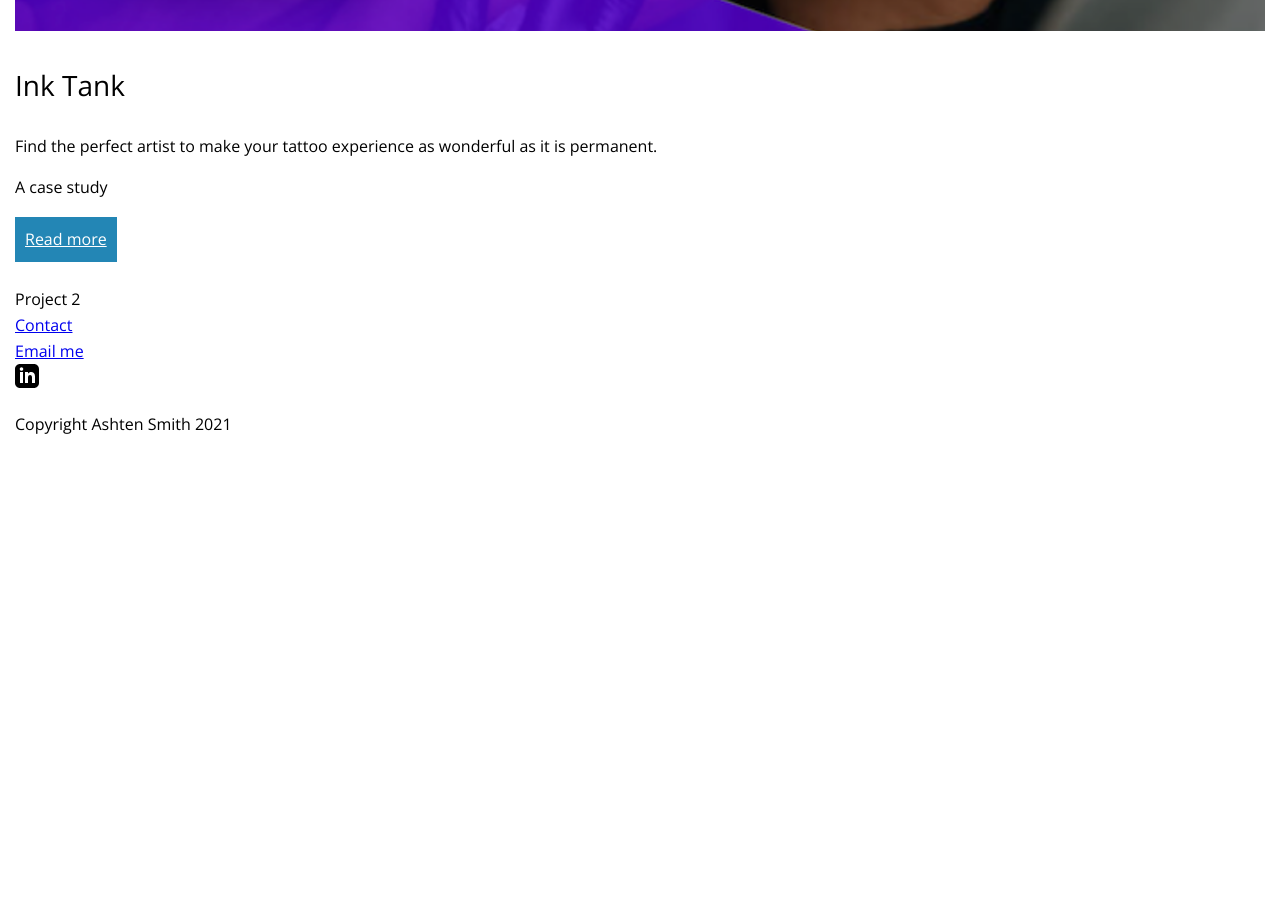
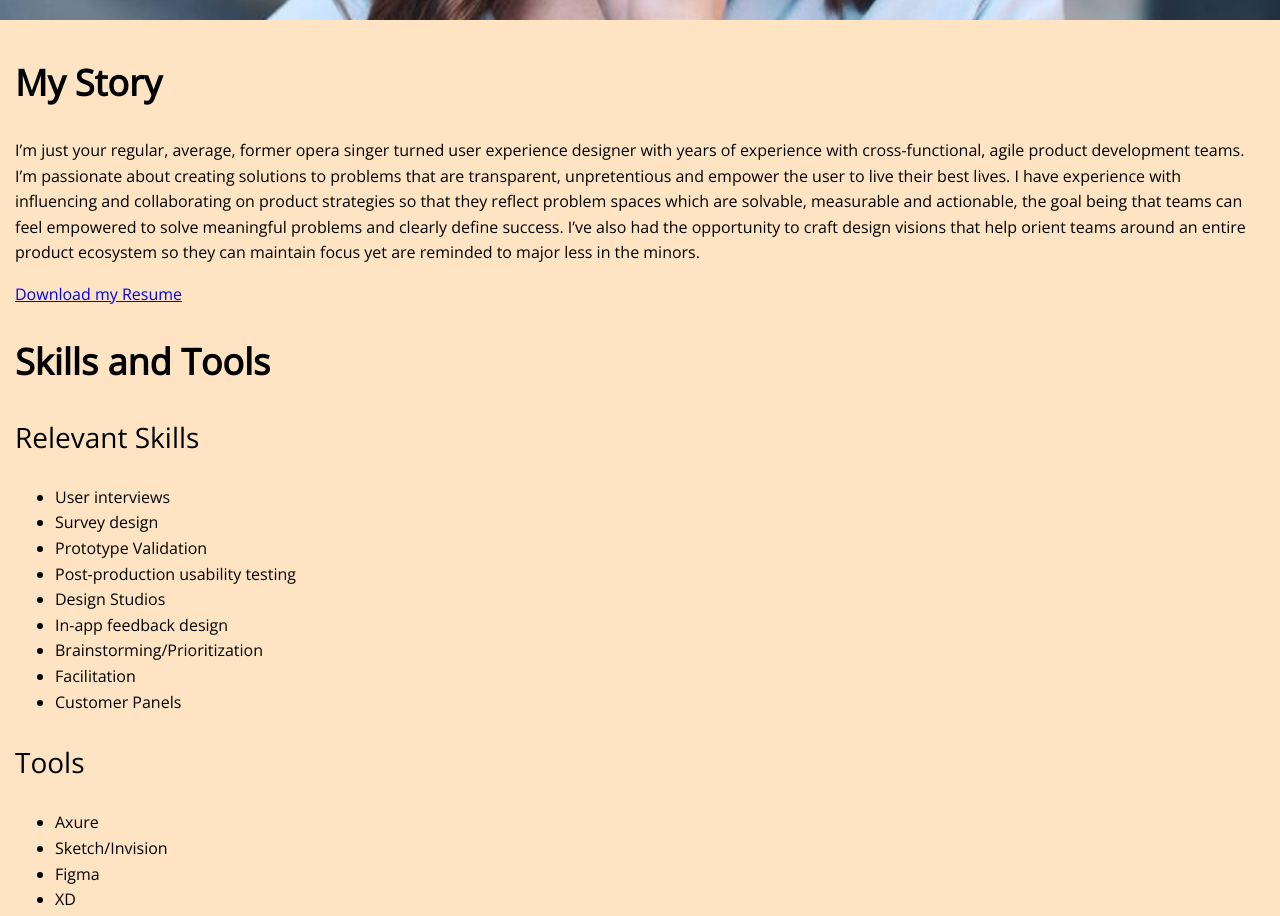
Before and after one commit to ashtensmith/Portfolio-Site-Ashten-Smith, a plain HTML site: page untitled folder/1_2/about.html in a window 1280 px wide. Shown: the part 1419-2335 px from the top of the page. Before the commit the page ends 1872 px from the top, so only its background shows below. Drawn offline with nearby package versions, Linux system fonts and the light colour scheme.

Commit message:
Replaced about htmp

```diff
--- a/untitled folder/1_2/about.html
+++ b/untitled folder/1_2/about.html
@@ -12,18 +12,19 @@
   <link rel="preconnect" href="https://fonts.gstatic.com" crossorigin>
   <link href="https://fonts.googleapis.com/css2?family=Open+Sans:wght@300&display=swap" rel="stylesheet">
 
-  <title>Ashten Smith UX Designer Remote</title>
+
+  <title>About - Ashten Smith UX Designer Remote</title>
 </head>
 
 
 <body>
-
   <header>
-    <div class="container"><img class="logo" src="img/ashtenlogo.png" alt="Ashten Smith Logo">
+  <div class="container">
+    <img class="logo" src="img/ashtenlogo.png" alt="Ashten Smith Logo">
       <nav>
         <ul>
           <li><a href="index.html">Work</a></li>
-        <li><a href="about.html"target="_self">About</a></li>
+          <li><a href="about.html">About</a></li>
           <li><a href="#">Contact</a></li>
         </ul>
       </nav>
@@ -33,42 +34,64 @@
   <main>
     <div id="hero">
       <div class="container">
-        <h1>Fancy meeting you here! The name's Ashten. <span>I’m a
-            modern day problem solver, dot connector and user
-            experience designer.</span></h1>
+        <h1>About Ashten</h1>
+      </div>
+      <div>
+        <picture><source srcset="img/5-1.png" media="(max-width:767px)">
+        <img src="img/5-2.png" alt="My Image"> </picture>
+      </div>
+      <div class="row">
+        <div class="container">
+          <h2>My Story</h2>
         </div>
       </div>
-    <div id="work">
+      <p class="container">
+        I’m just your regular, average, former opera singer turned user experience designer with
+        years of experience with cross-functional, agile product development teams. I’m passionate
+        about creating solutions to problems that are transparent, unpretentious and empower the
+        user to live their best lives. I have experience with influencing and collaborating on product strategies so that they
+        reflect problem spaces which are solvable, measurable and actionable, the goal being that
+        teams can feel empowered to solve meaningful problems and clearly define success.
+        I’ve also had the opportunity to craft design visions that help orient teams around an entire
+        product ecosystem so they can maintain focus yet are reminded to major less in the minors.</p>
+    <div class="container">  <a href="files/cv.pdf">Download my Resume</a> </div>
+      <div class="row">
           <div class="container">
-    <h2>My Work</h2>
-      <div class="row">
-              <picture>
-                <source srcset="img/inktank1.png" media="(max-width:767px)">
-                <img src="img/inktank2.png" alt="My Image">
-              </picture>
-
-
-
-          <h3>Ink Tank</h3>
-          <p>Find the perfect artist to make your
-            tattoo experience as wonderful as it is
-            permanent.</p>
-          <p>A case study</p><a href="#" class="button">Read more</a>
+          <h2>Skills and Tools</h2>
+        </div>
+        <div class="container">
+          <h3>Relevant Skills</h3>
+          <ul>
+            <li>User interviews</li>
+            <li>Survey design</li>
+            <li>Prototype Validation</li>
+            <li>Post-production usability testing</li>
+            <li>Design Studios</li>
+            <li>In-app feedback design</li>
+            <li>Brainstorming/Prioritization</li>
+            <li>Facilitation</li>
+            <li>Customer Panels</li>
+          </ul>
+        </div>
+          <div class="container">
+          <h3>Tools</h3>
+          <ul>
+            <li>Axure</li>
+            <li>Sketch/Invision</li>
+            <li>Figma</li>
+            <li>XD</li>
+          </ul>
         </div>
       </div>
+      <div>
       </div>
-    <div class="container">
-      <div>Project 2</div>
       </div>
   </main>
-  <footer id="contact">
-<div class="container">
-    <a href="#contact">Contact</a>
-  </div>
-    <div class="container"><a href="mailto:ashtensmith472@gmail.com">Email me</a>
+  <footer>
+      <div class="container"> <a href="mailto:ashtensmith472@gmail.com">Email me</a>
 
     </div>
-    <div class="container">
+    <div>
       <!--Social Media Layout and Placeholders-->
       <a href="https://www.linkedin.com/in/ashten-smith-ba4648173/" target="_blank">
         <svg xmlns="http://www.w3.org/2000/svg" width="24" height="24" viewBox="0 0 24 24"><path d="M19 0h-14c-2.761 0-5 2.239-5 5v14c0 2.761 2.239 5 5 5h14c2.762 0 5-2.239 5-5v-14c0-2.761-2.238-5-5-5zm-11 19h-3v-11h3v11zm-1.5-12.268c-.966 0-1.75-.79-1.75-1.764s.784-1.764 1.75-1.764 1.75.79 1.75 1.764-.783 1.764-1.75 1.764zm13.5 12.268h-3v-5.604c0-3.368-4-3.113-4 0v5.604h-3v-11h3v1.765c1.396-2.586 7-2.777 7 2.476v6.759z"/></svg>
@@ -81,6 +104,4 @@
   </footer>
 </body>
 
-
-
 </html>
```
Lines whose indentation alone changed are shown as unchanged.
